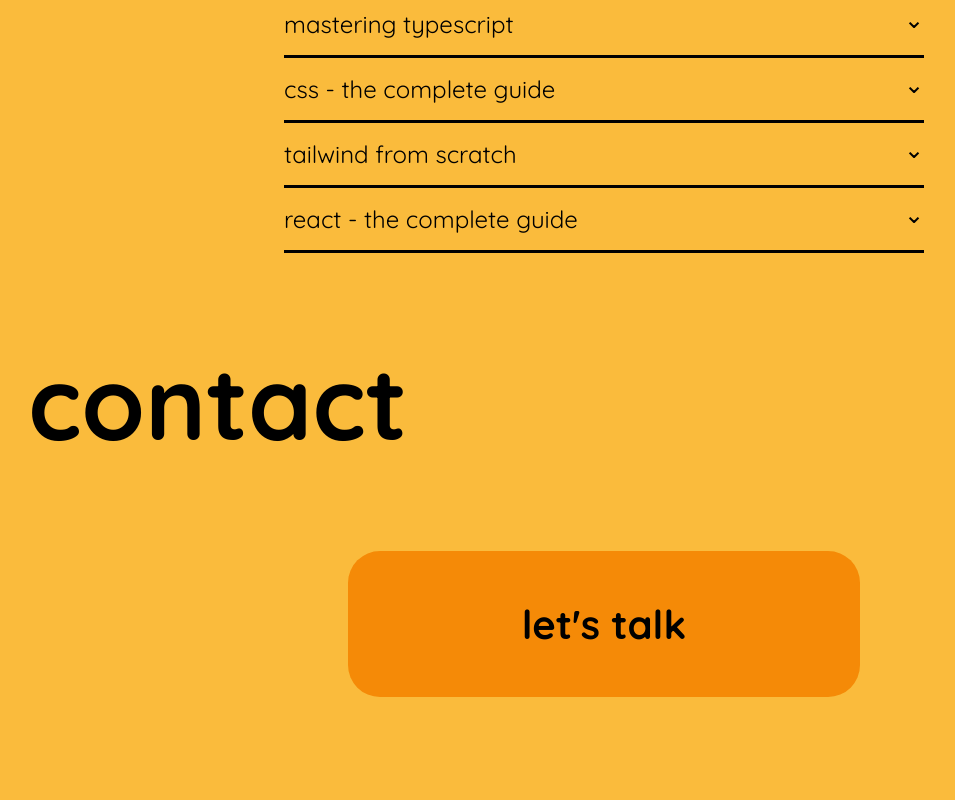
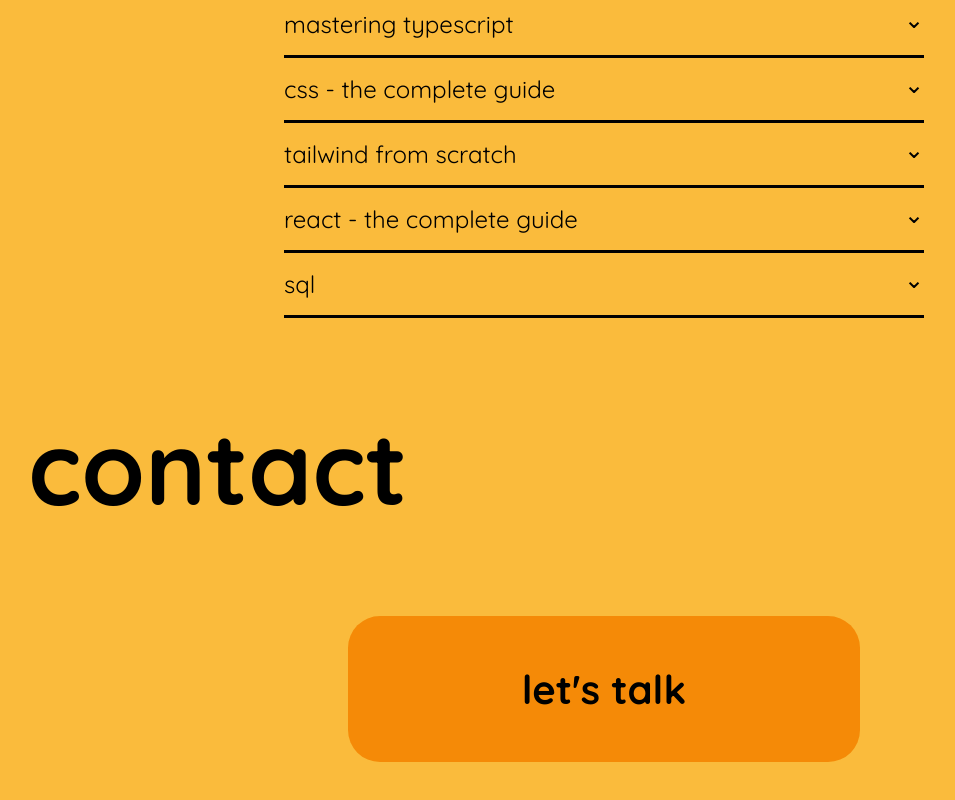
Before and after one commit to jpates2/react-profile, a React (Create React App) app: page / in a window 1280 px wide. Shown: the part 3212-4012 px from the top of the page, without its empty margins (36-991 px from the left). Before the commit the page ends 3973 px from the top, so only its background shows below. Built offline with nearby package versions, Linux system fonts and the light colour scheme; a web font is replaced by a local one.

Commit message:
certs added, certs info updated

```diff
--- a/src/info/certs-info.js
+++ b/src/info/certs-info.js
@@ -3,6 +3,8 @@ import javascript from "../images/certs/javascript.jpeg";
 import typescript from "../images/certs/typescript.jpeg";
 import tailwind from "../images/certs/tailwind.jpeg";
 import css from "../images/certs/css.jpeg";
+import react from "../images/certs/react.jpeg";
+import sql from "../images/certs/sql.jpeg";
 
 export const CertificatesInfo = [
   {
@@ -84,8 +86,9 @@ export const CertificatesInfo = [
     id: "c6",
     name: "react - the complete guide",
     provider: "Udemy",
-    date: "Pending...",
-    certificate: "",
+    date: "Nov 23",
+    certificate: react,
+    link: "https://www.udemy.com/course/react-the-complete-guide-incl-redux/",
     details: [
       "Essentials: Components, JSX, props, state, rendering.",
       "State Management: Context API, Redux.",
@@ -95,4 +98,21 @@ export const CertificatesInfo = [
       "Animation: Framer Motion.",
     ]
   },
+  {
+    id: "c7",
+    name: "sql",
+    provider: "Udemy",
+    date: "Dec 23",
+    certificate: sql,
+    link: "https://www.udemy.com/course/the-ultimate-mysql-bootcamp-go-from-sql-beginner-to-expert/",
+    details: [
+      "Basics: Databases, tables, data types.",
+      "Querying: Select, where, order by, logical operators.",
+      "Modification: Insert, update, delete.",
+      "Aggregating: Joins, group by, subqueries.",
+      "Constraints: Primary key, foreign key, unique, not null.",
+      "Views & Modes: Having, rollup.",
+      "Window Functions: Over, partition, rank, lead, lag.",
+    ]
+  },
 ]
```
Also changed, not shown: src/images/certs/react.jpeg (added), src/images/certs/sql.jpeg (added).
